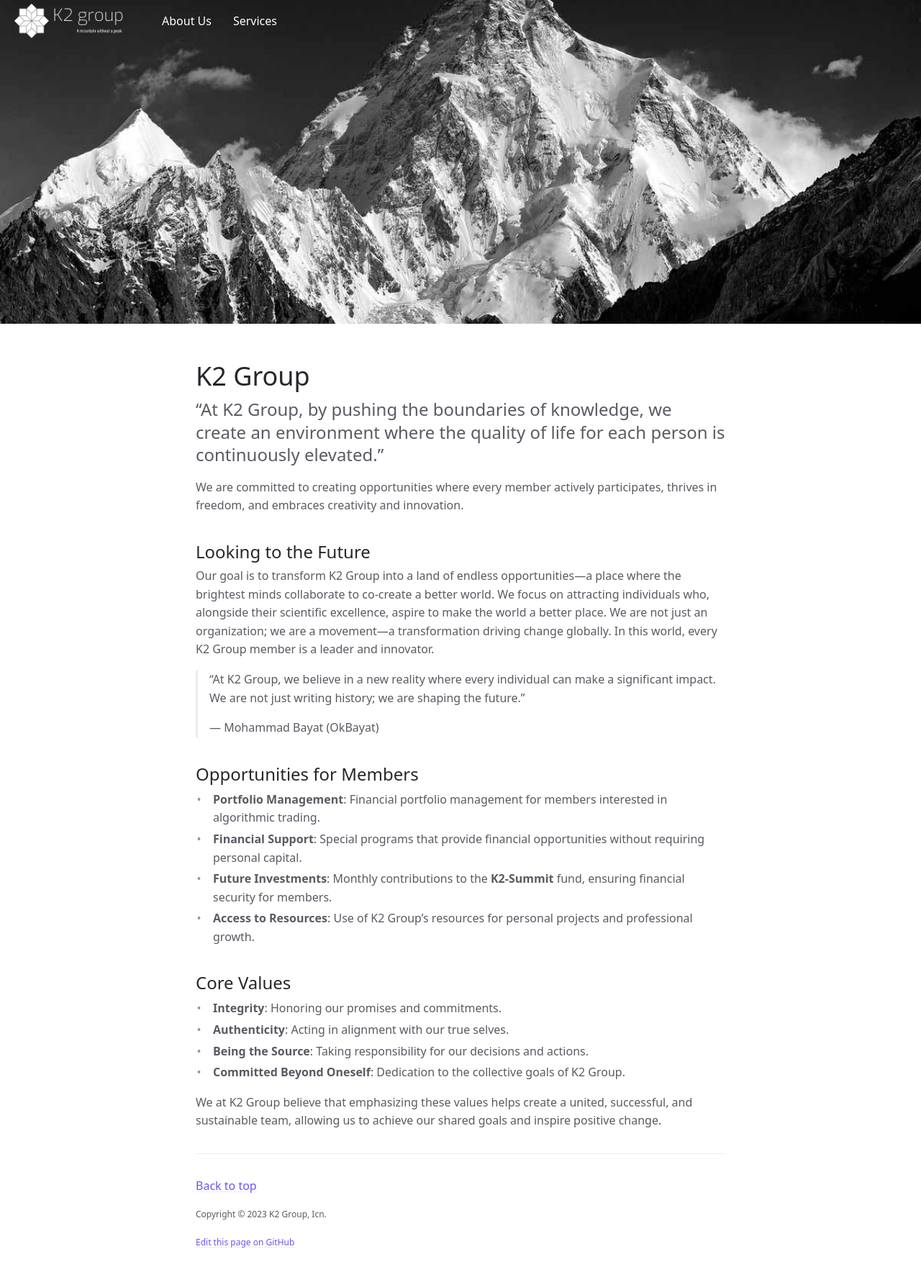
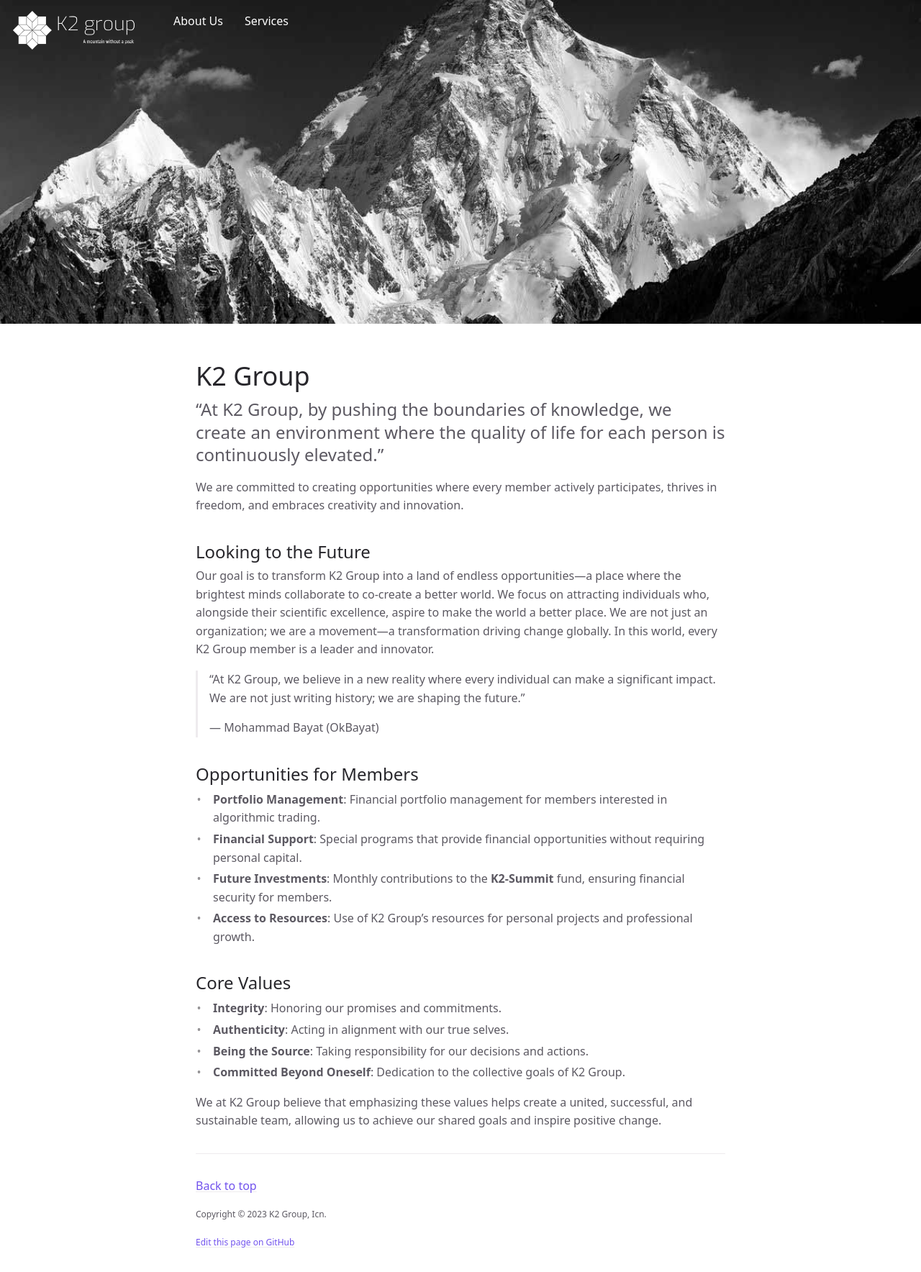
Before and after one commit to K2-Groups/k2-groups.github.io, a Jekyll site: the page built from index.md, in a window 1280 px wide. Shown: the whole page at 72% size. Built offline with Jekyll 4.4.1, drawn with Linux system fonts in a browser that asks for light colours; cached includes are drawn as plain includes.

Commit message:
Update home logo style

```diff
--- a/_sass/custom/home_header.scss
+++ b/_sass/custom/home_header.scss
@@ -25,12 +25,12 @@
 
     .navbar-logo {
       width: 200px;
-
-      // background-color: #61777f;
-      background-image: url("/assets/images/k2-group-logo.png");
+      background-image: url(/assets/images/k2-group-logo.png);
       background-repeat: no-repeat;
-      background-size: 80%;
+      background-size: 90%;
       background-position: center;
+      margin: 12px 8px;
+      height: 60px;
     }
 
     .navbar-left {
```
Also changed, not shown: favicon.ico.
